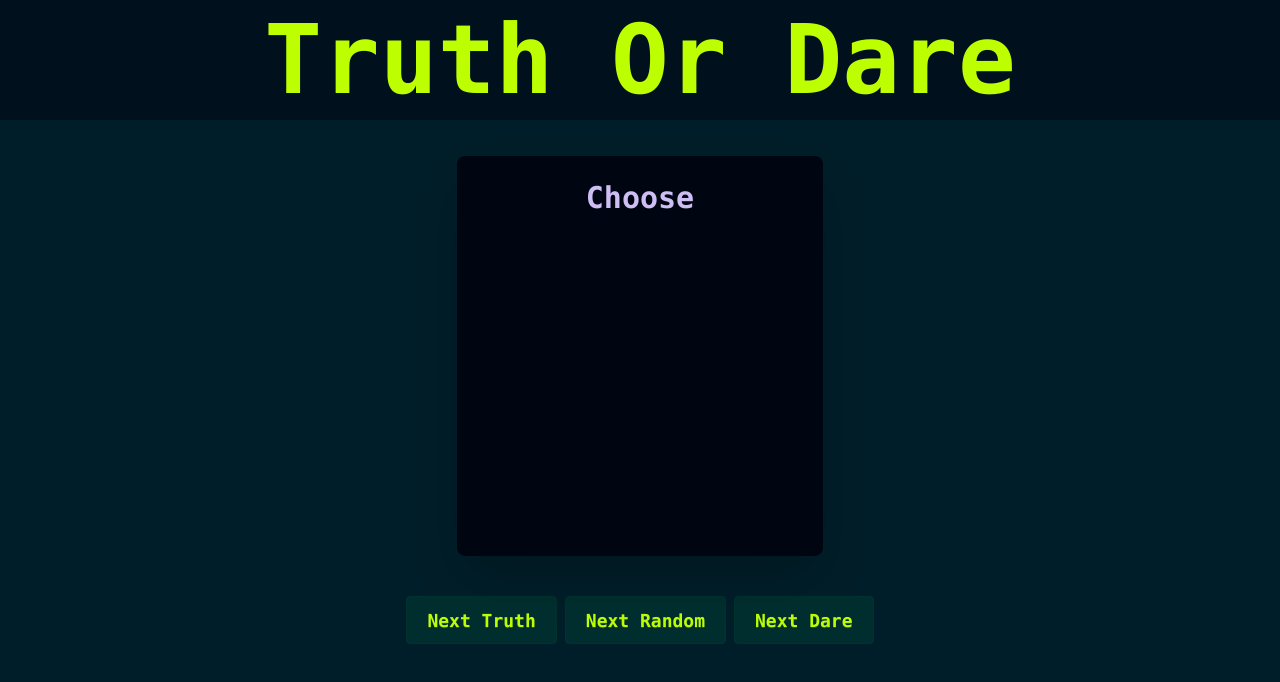
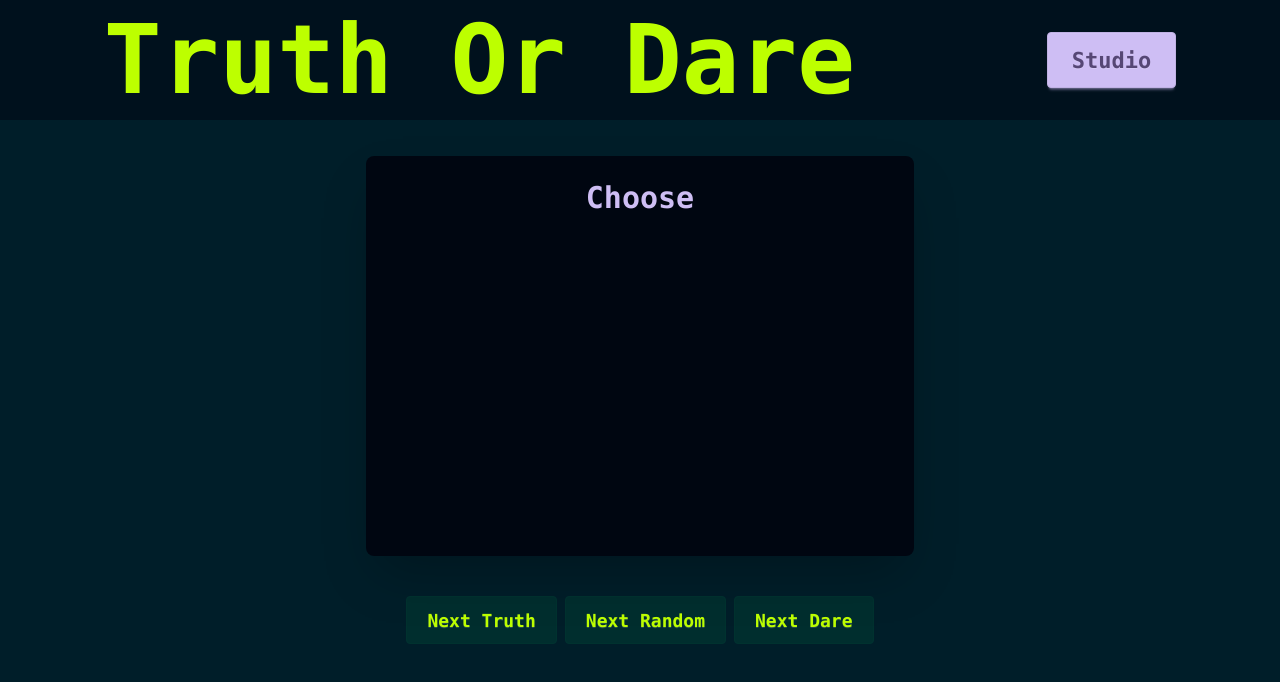
Before and after one commit to VladSunny/TruthOrDareReborn, a React (Vite) app: page / in a window 1280 px wide. Shown: the top 682 px of the page. Built offline with nearby package versions, Linux system fonts and the light colour scheme; no server answers.

Commit message:
Studio input

```diff
--- a/src/components/Header.jsx
+++ b/src/components/Header.jsx
@@ -4,9 +4,13 @@ import { Link } from 'react-router-dom';
 function Header() {
   return (
     <>
-      <div className="fixed top-0 left-0 navbar bg-base-200 flex justify-center h-30">
-        <div>
-          <h1 className="font-bold text-primary text-4xl md:text-6xl xl:text-8xl">Truth Or Dare</h1>
+      <div className="fixed top-0 left-0 navbar bg-base-200 flex justify-around h-20 md:h-30">
+        <h1 className="font-bold text-primary text-3xl md:text-6xl xl:text-8xl">Truth Or Dare</h1>
+
+        <div className="">
+          <Link to="/studio">
+            <button className="btn btn-md md:btn-xl btn-secondary">Studio</button>
+          </Link>
         </div>
       </div>
     </>
--- a/src/main.jsx
+++ b/src/main.jsx
@@ -2,9 +2,11 @@ import { StrictMode } from 'react'
 import { BrowserRouter, Routes, Route } from 'react-router-dom'
 import { createRoot } from 'react-dom/client'
 import './styles/index.css'
-import Home from './pages/Home.jsx'
+
 
 import Header from './components/Header.jsx'
+import Home from './pages/Home.jsx'
+import Studio from './pages/Studio.jsx'
 
 createRoot(document.getElementById('root')).render(
   <StrictMode>
@@ -12,6 +14,7 @@ createRoot(document.getElementById('root')).render(
       <Header />
       <Routes>
         <Route path="/" element={<Home />} />
+        <Route path="/studio" element={<Studio />} />
       </Routes>
     </BrowserRouter>
   </StrictMode>,
--- a/src/pages/Home.jsx
+++ b/src/pages/Home.jsx
@@ -55,7 +55,7 @@ function Home() {
   return (
     <>
       <div className="flex justify-center items-center h-dvh flex-col">
-        <div className="card bg-base-300 w-5/6 md:w-7/12 lg:w-2/7 h-1/2 shadow-2xl hover:shadow-primary transition-all duration-500">
+        <div className="card bg-base-300 w-5/6 md:w-7/12 lg:w-3/7 h-1/2 shadow-2xl hover:shadow-primary transition-all duration-500">
           <div className="card-body">
             <h2 className="card-title">
               <p className="text-center text-secondary text-3xl">
@@ -70,9 +70,9 @@ function Home() {
         </div>
 
         <div className="flex card-actions justify-evenly pt-10">
-          <button className="btn btn-md lg:btn-lg btn-soft btn-primary" onClick={() => updateTask("Truth")}>Next Truth</button>
-          <button className="btn btn-md lg:btn-lg btn-soft btn-primary" onClick={() => updateTask("Random")}>Next Random</button>
-          <button className="btn btn-md lg:btn-lg btn-soft btn-primary" onClick={() => updateTask("Dare")}>Next Dare</button>
+          <button className="btn btn-md md:btn-lg btn-soft btn-primary" onClick={() => updateTask("Truth")}>Next Truth</button>
+          <button className="btn btn-md md:btn-lg btn-soft btn-primary" onClick={() => updateTask("Random")}>Next Random</button>
+          <button className="btn btn-md md:btn-lg btn-soft btn-primary" onClick={() => updateTask("Dare")}>Next Dare</button>
         </div>
       </div>
     </>
--- /dev/null
+++ b/src/pages/Studio.jsx
@@ -0,0 +1,29 @@
+import { useState, useEffect } from 'react';
+import supabase from '../supabase-client';
+
+function Studio() {
+  return (
+    <>
+      <div className="flex justify-center items-center h-dvh flex-col">
+        <h1 className='absolute top-30 md:top-40 text-3xl md:text-6xl xl:text-8xl font-bold text-secondary bg-base-200 p-4 rounded-box'>
+          Studio
+        </h1>
+
+        <fieldset class="fieldset bg-base-200 border border-base-300 mt-20 p-4 rounded-box w-2/3 md:w-4/7 lg:w-3/7">
+          <legend class="fieldset-legend text-xl md:text-3xl">Your Idea</legend>
+
+          <textarea class="textarea h-50 max-h-80 w-full md:text-2xl" placeholder="Bio"></textarea>
+
+          <span className="label text-xl md:text-2xl mt-5">Type</span>
+          <select className='text-xl outline-primary'>
+            <option>Truth</option>
+            <option>Dare</option>
+          </select>
+
+        </fieldset>
+      </div>
+    </>
+  );
+}
+
+export default Studio;
```
